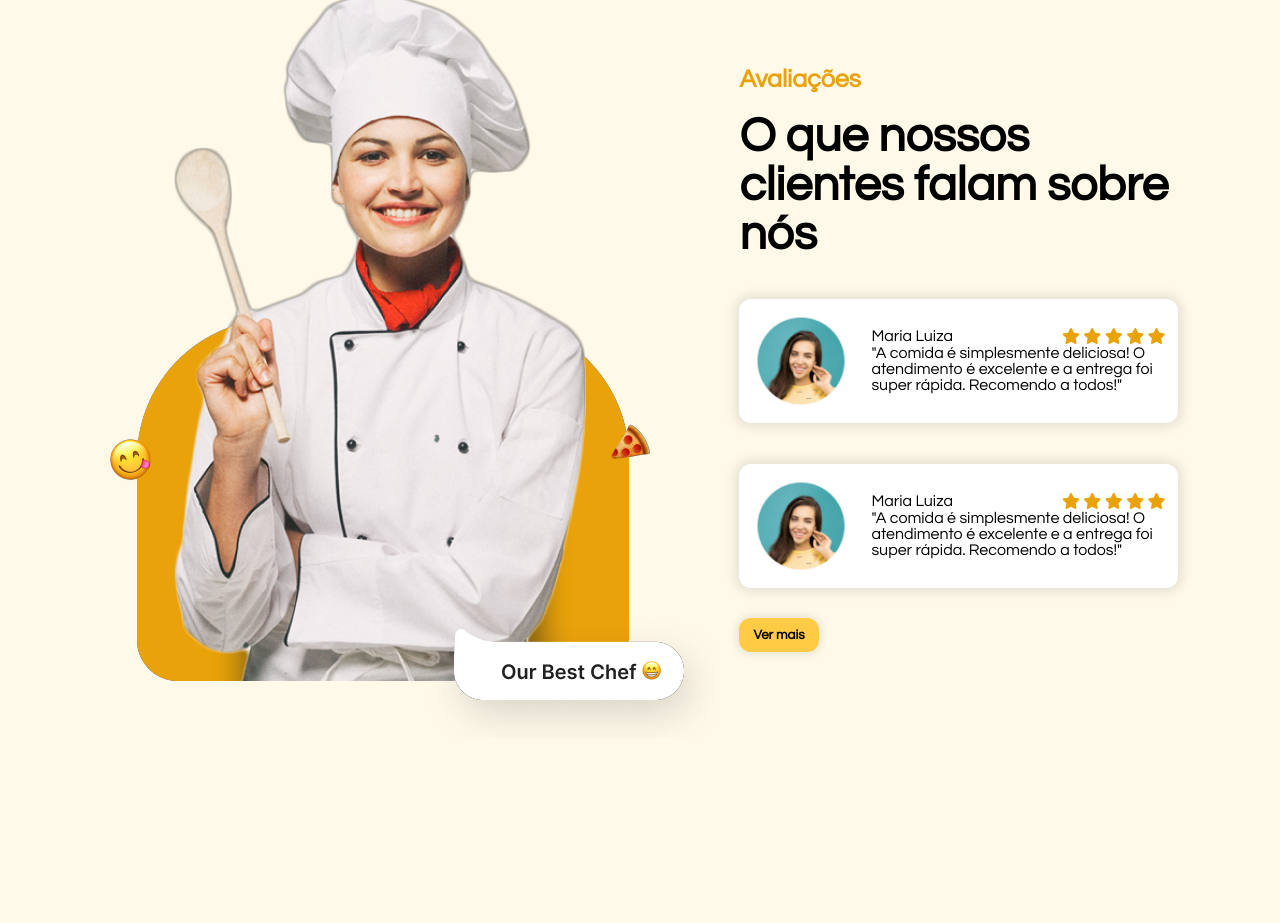
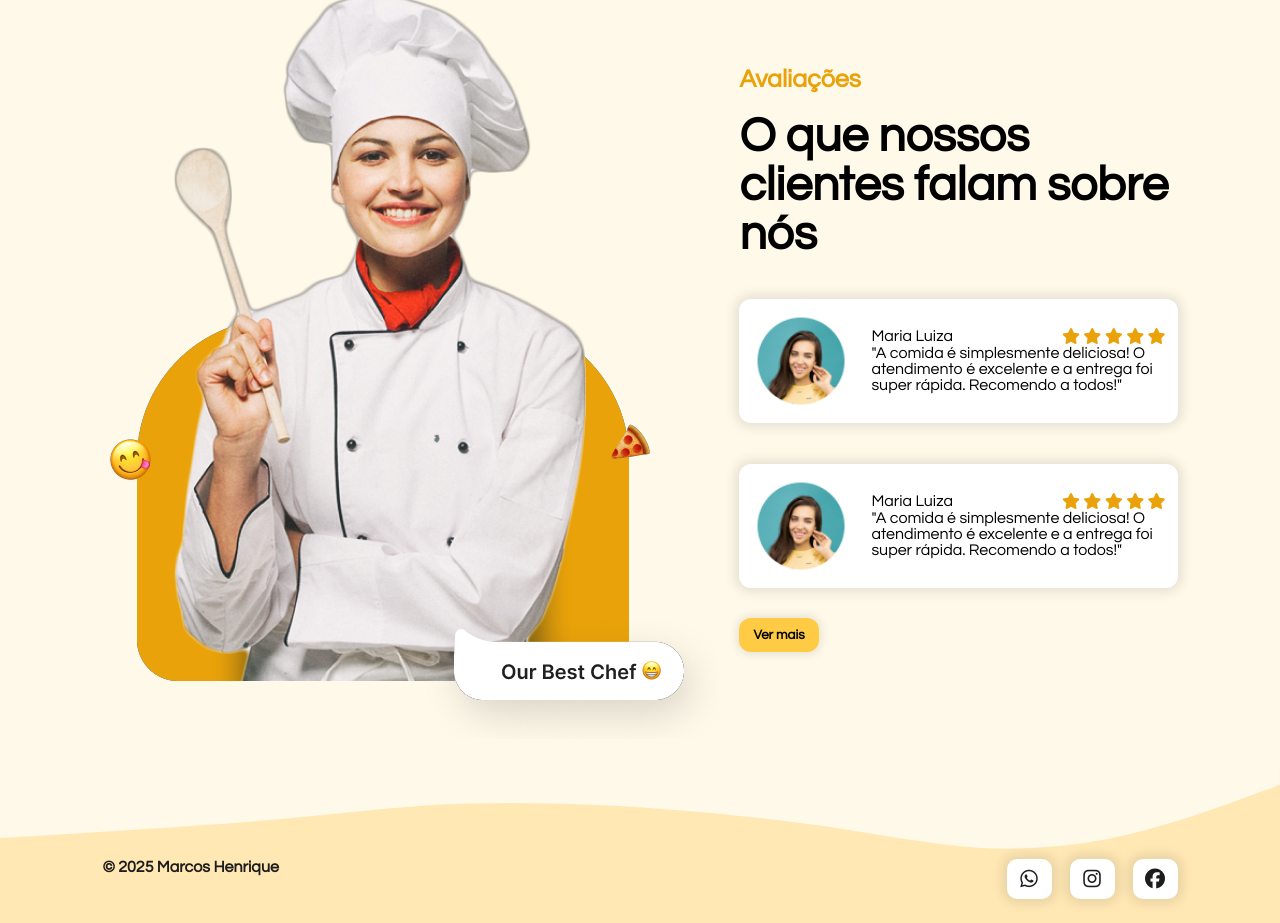
Before and after one commit to MarcosVogado/projeto-food, a plain HTML site: page index.html in a window 1280 px wide. Shown: the part 1559-2482 px from the top of the page. Before the commit the page ends 2326 px from the top, so only its background shows below. Drawn offline with nearby package versions, Linux system fonts and the light colour scheme; a script that the page names is missing.

Commit message:
Footer feito
Finalizando o footer e logo vou corrigir os bugs do site

```diff
--- a/index.html
+++ b/index.html
@@ -9,6 +9,7 @@
     <link rel="stylesheet" href="src/styles/home.css">
     <link rel="stylesheet" href="src/styles/menu.css">
     <link rel="stylesheet" href="src/styles/testimonials.css">
+    <link rel="stylesheet" href="src/styles/footer.css">
 
 
 
@@ -280,6 +281,30 @@
         </section>
     </main>
 
+    <footer>
+        <img src="src/images/wave (1).svg" alt="">
+
+        <div id="footer_items">
+            <span id="copyright">
+                &copy 2025 Marcos Henrique
+            </span>
+
+            <div class="social-media-buttons">
+                    <a href="">
+                        <i class="fa-brands fa-whatsapp"></i>
+                    </a>
+
+                    <a href="">
+                        <i class="fa-brands fa-instagram"></i>
+                    </a>
+
+                    <a href="">
+                        <i class="fa-brands fa-facebook"></i>
+                    </a>
+                </div>
+        </div>
+    </footer>
+
     <script src="src/javascript/script.js"></script>
 </body>
 </html>
--- /dev/null
+++ b/src/styles/footer.css
@@ -0,0 +1,22 @@
+footer{
+    background-color: #ffe8b4;;
+}
+
+#footer_items{
+    display: flex;
+    justify-content: space-between;
+    padding: 0px 8% 24px 8%;
+}
+
+#copyright{
+    color: #1d1d1d;
+    font-weight: 600;
+}
+
+@media screen and (max-width: 700px){
+    #footer_items{
+        flex-direction: column;
+        gap: 20px;
+    }
+
+}
```
Also changed, not shown: src/images/wave (1).svg (added).
